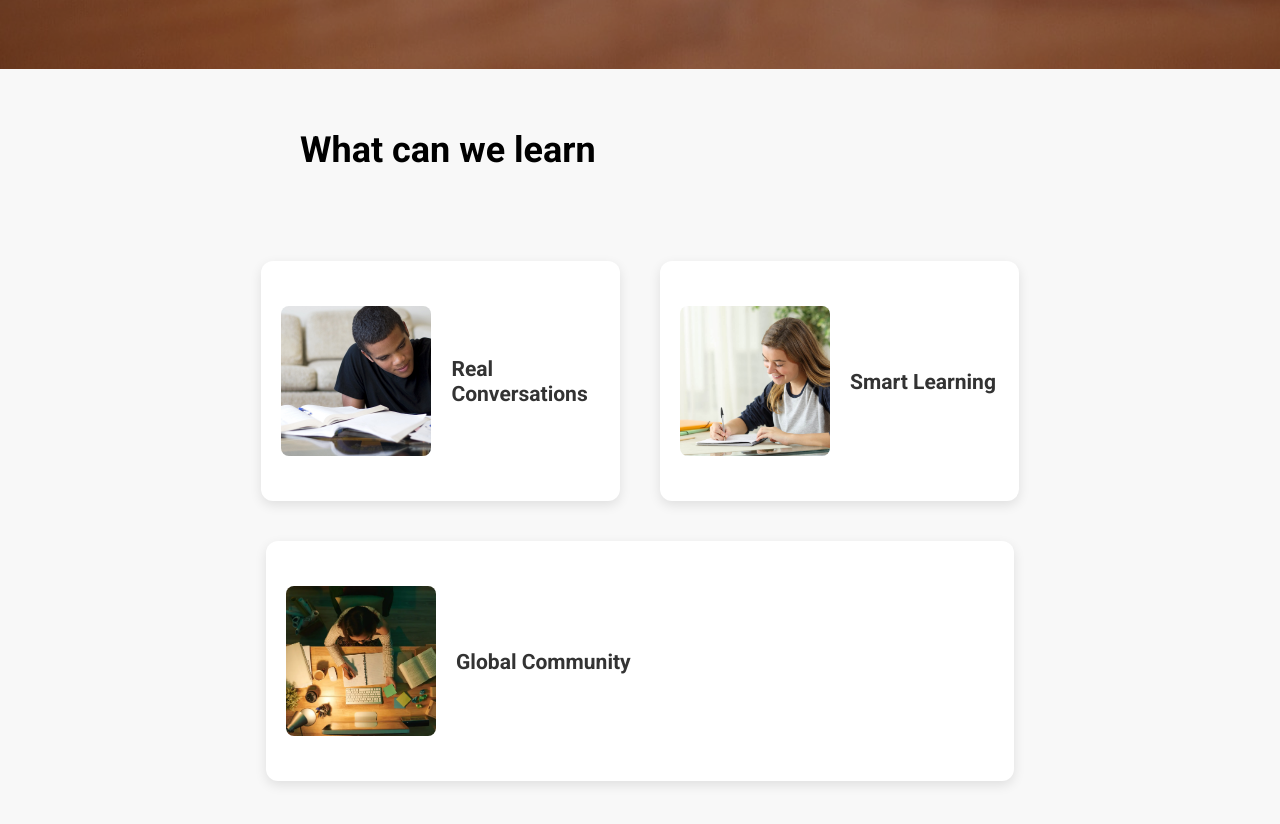
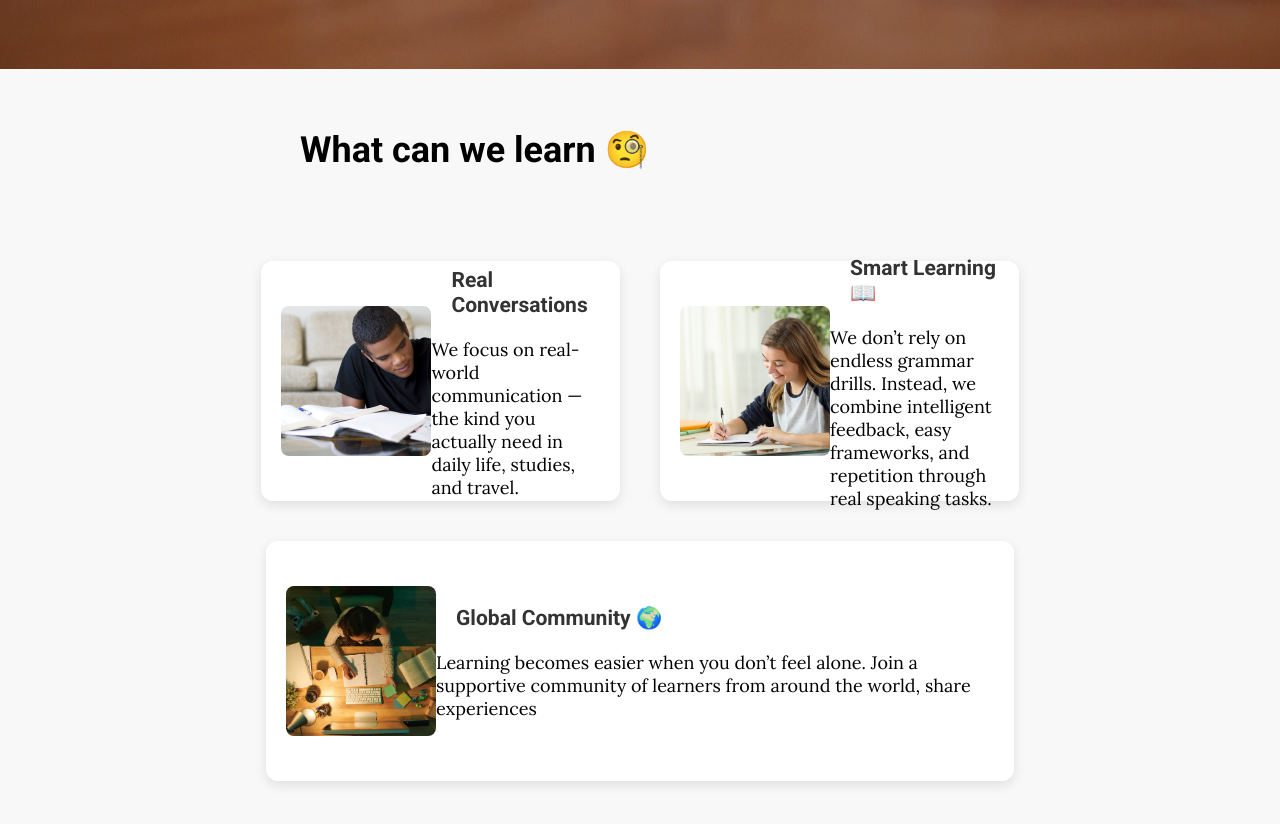
Before and after one commit to Ashlynezza/Startsup, a plain HTML site: page index.html in a window 1280 px wide. Shown: the part 480-1304 px from the top of the page. Drawn offline with Linux system fonts and the light colour scheme; a script that the page names is missing.

Commit message:
Update index.html

```diff
--- a/index.html
+++ b/index.html
@@ -10,28 +10,37 @@
 
   <div class="banner">
     <div class="container">
-      <h1>Speak with confidence, learn with joy</h1>
+      <h1>Speak with confidence, learn with joy ✏️</h1>
       <h2>Discover a smarter way to improve your English — one conversation at a time.</h2>
       <a href="#apply-section" class="btn-blue">Start now</a>
     </div>
   </div>
 
-  <h2 id="sentence">What can we learn</h2>
+  <h2 id="sentence">What can we learn 🧐</h2>
   <div class="cards">
 
     <div class="card">
       <img src="1.jpg" >
-      <h3>Real Conversations</h3>
+        <div class="card-content">
+          <h3>Real Conversations </h3>
+          <p>We focus on real-world communication — the kind you actually need in daily life, studies, and travel. </p>
+        </div>
     </div>
 
     <div class="card">
       <img src="2.jpeg" >
-      <h3>Smart Learning</h3>
+        <div class="card-content">
+          <h3>Smart Learning 📖</h3>
+          <p>We don’t rely on endless grammar drills. Instead, we combine intelligent feedback, easy frameworks, and repetition through real speaking tasks.</p>
+        </div>
     </div>
 
     <div class="card">
       <img src="3.webp" >
-      <h3>Global Community</h3>
+        <div class="card-content">
+          <h3>Global Community 🌍</h3>
+          <p>Learning becomes easier when you don’t feel alone. Join a supportive community of learners from around the world, share experiences</p>
+        </div>
     </div>
 
   </div>
```
